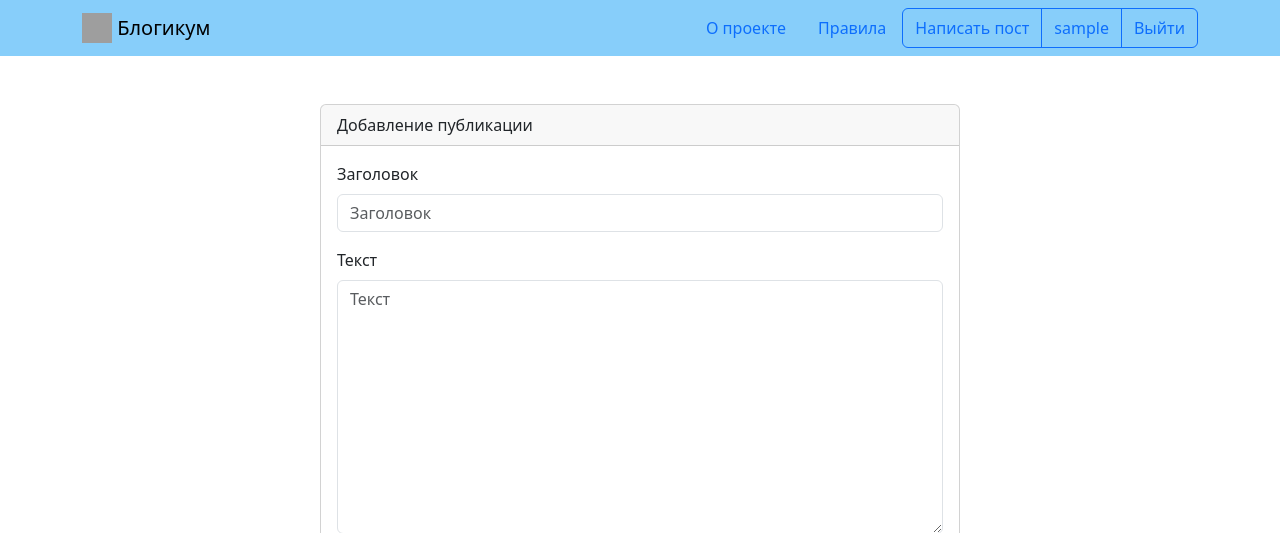
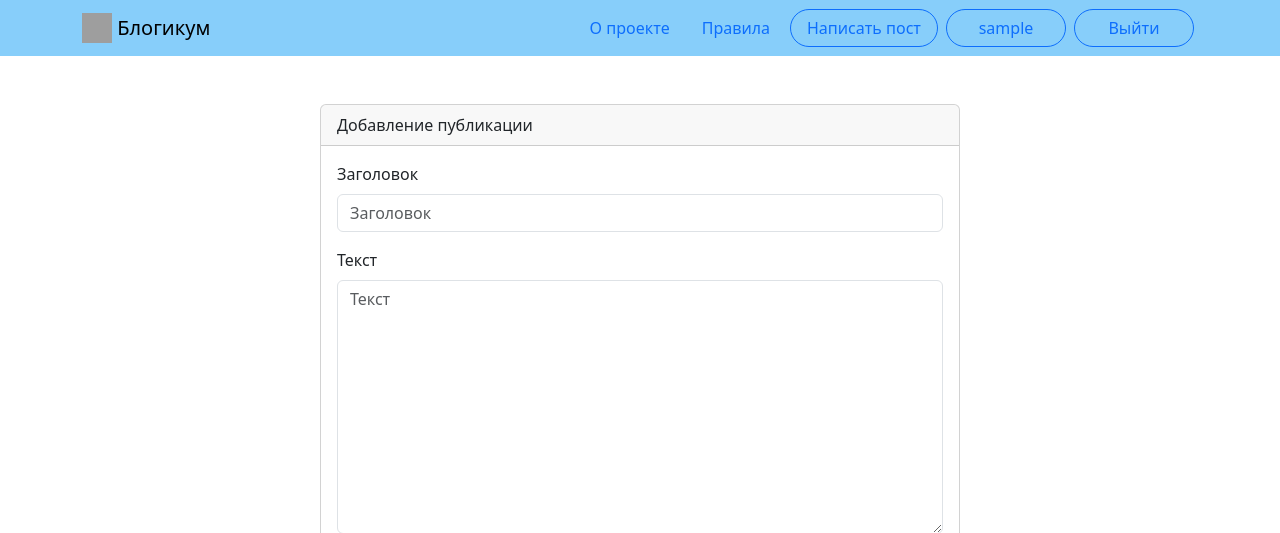
Before and after one commit to akteevg/django-sprint4, a Django app: page /posts/create/ in a window 1280 px wide. Shown: the top 533 px of the page. Run offline with Django 5.2, Linux system fonts and the light colour scheme; the visitor is signed in with stand-in values (Sample User, id 1); data that the repository does not hold is empty; parts of the project's set-up code (start-up, migrations or seed data) failed here and were passed over; some libraries are stand-ins or nearby versions; grey boxes are pictures that could not be loaded.

Commit message:
fix review add 2

```diff
--- a/blogicum/blog/constants.py
+++ b/blogicum/blog/constants.py
@@ -5,5 +5,5 @@ CHAR_FIELD_MAX_LENGTH = 256
 TRUNCATE_LENGTH = 20
 
 # Количество отображаемых публикаций и комментариев на странице при пагинации.
-POSTS_LIMIT_ON_PAGE = 2
-COMMENTS_LIMIT_ON_PAGE = 2
+POSTS_LIMIT_ON_PAGE = 5
+COMMENTS_LIMIT_ON_PAGE = 5
--- a/blogicum/blog/forms.py
+++ b/blogicum/blog/forms.py
@@ -12,14 +12,14 @@ class ProfileEditForm(forms.ModelForm):
 
     def clean_username(self):
         """Проверка уникальности username при редактировании профиля."""
-        username = self.cleaned_data['username']  # Новый username из формы
+        username = self.cleaned_data['username']  # Новый username из формы.
         # Ищем пользователей с таким же username,
         # исключая текущего (self.instance).
         if User.objects.exclude(
             pk=self.instance.pk
         ).filter(username=username).exists():
             raise forms.ValidationError('Это имя пользователя уже занято.')
-        return username  # Если проверка пройдена — возвращаем значение
+        return username  # Если проверка пройдена — возвращаем значение.
 
 
 class PostForm(forms.ModelForm):
@@ -35,14 +35,15 @@ class PostForm(forms.ModelForm):
         )
         widgets = {
             'pub_date': forms.DateTimeInput(
-                attrs={'type': 'datetime-local'},  # HTML-элемент даты/время
-                format='%Y-%m-%dT%H:%M'  # Формат для отображения даты
+                attrs={'type': 'datetime-local'},  # HTML-элемент даты/время.
+                format='%Y-%m-%dT%H:%M'  # Формат для отображения даты.
             ),
         }
 
     def __init__(self, *args, **kwargs):
         """
         Инициализация формы с преобразованием даты для корректного вида.
+
         При редактировании существующей публикации преобразует datetime в
         формат, совместимый с datetime-local input.
         """
--- a/blogicum/blog/mixins.py
+++ b/blogicum/blog/mixins.py
@@ -24,9 +24,9 @@ class AuthorRedirectMixin(AccessMixin):
     def handle_no_permission(self):
         """Обрабатываем всех пользователей, не прошедших проверку."""
         if not self.request.user.is_authenticated:
-            # Неавторизованные — перенаправляем на страницу входа
+            # Неавторизованные — перенаправляем на страницу входа.
             return redirect_to_login(self.request.get_full_path())
-        # Авторизованные не авторы — перенаправляем на страницу публикации
+        # Авторизованные не авторы — перенаправляем на страницу публикации.
         try:
             obj = self.get_object()
             post_id = obj.post_id if isinstance(obj, Comment) else obj.pk
@@ -63,7 +63,6 @@ class SuccessUrlMixin:
 class PostMixin(AuthorCheckMixin, AuthorRedirectMixin):
     """Миксин для работы с публикациями."""
 
-    # form_class: Optional[Type[forms.ModelForm]] = None  # Аннотация типа.
     template_name = 'blog/create.html'
     pk_url_kwarg = 'post_id'
 
--- a/blogicum/blog/models.py
+++ b/blogicum/blog/models.py
@@ -11,6 +11,7 @@ User = get_user_model()
 
 class CreatedAtAbstract(models.Model):
     """Абстрактная модель."""
+
     created_at = models.DateTimeField(
         'Добавлено', auto_now_add=True
     )
--- a/blogicum/blog/urls.py
+++ b/blogicum/blog/urls.py
@@ -1,7 +1,7 @@
 from django.urls import path
 
 from . import views
-from .views import CommentCreateView, PostCreateView, PostEditView, ProfileEditView, ProfileView
+from .views import PostCreateView, PostEditView, ProfileEditView, ProfileView
 
 app_name = 'blog'  # namespase для приложения blog.
 
--- a/blogicum/blogicum/urls.py
+++ b/blogicum/blogicum/urls.py
@@ -1,23 +1,9 @@
 from django.conf import settings
 from django.conf.urls.static import static
 from django.contrib import admin
-from django.contrib.auth import logout
-from django.contrib.auth import views as auth_views
-from django.shortcuts import redirect
 from django.urls import include, path
-from django.views.decorators.http import require_GET
 
 from blog.views import SignUpView
-
-
-@require_GET  # Разрешаем только GET-запросы для безопасности.
-def custom_logout(request):
-    """
-    Функция-обработчик выхода из системы.
-    Выполняет выход и перенаправляет на главную страницу.
-    """
-    logout(request)
-    return redirect('blog:index')
 
 
 urlpatterns = [
@@ -30,37 +16,13 @@ urlpatterns = [
     # URL для дополнительных страниц приложения pages.
     path('pages/', include('pages.urls')),
 
-    # Авторизация.
-    path('auth/login/',
-         auth_views.LoginView.as_view(),
-         name='login'),  # Вход в аккаунт.
-    path('auth/password_change/',
-         auth_views.PasswordChangeView.as_view(),
-         name='password_change'),  # Смена пароля.
-    path('auth/password_change/done/',
-         auth_views.PasswordChangeDoneView.as_view(),
-         name='password_change_done'),  # Подтверждение смены пароля.
-    path('auth/password_reset/',
-         auth_views.PasswordResetView.as_view(),
-         name='password_reset'),  # Запрос на сброс пароля.
-    path('auth/password_reset/done/',
-         auth_views.PasswordResetDoneView.as_view(),
-         name='password_reset_done'),  # Подтверждение запроса на сброс пароля.
-    path('auth/reset/<uidb64>/<token>/',
-         auth_views.PasswordResetConfirmView.as_view(),
-         name='password_reset_confirm'),  # Форма ввода нового пароля.
-    path('auth/reset/done/',
-         auth_views.PasswordResetCompleteView.as_view(),
-         name='password_reset_complete'),  # Подтверждение нового пароля.
+    # Стандартные URL-адреса аутентификации Django.
+    path('auth/', include('django.contrib.auth.urls')),
 
-    # Кастомный logout.
-    path('auth/logout/', custom_logout, name='logout'),  # Выход из аккаунта.
+    # Регистрация пользователя.
     path('auth/registration/',
          SignUpView.as_view(),
-         name='registration'),  # Регистрация пользователя.
-
-    # Стандартные URL-адреса аутентификации Django.
-    path('auth/', include('django.contrib.auth.urls')),
+         name='registration'),
 ]
 
 # Отладочные URL в режиме разработки.
--- a/blogicum/templates/includes/header.html
+++ b/blogicum/templates/includes/header.html
@@ -3,40 +3,78 @@
   <nav class="navbar navbar-light" style="background-color: lightskyblue">
     <div class="container">
       <a class="navbar-brand" href="{% url 'blog:index' %}">
-        <img src="{% static 'img/logo.png' %}" width="30" height="30" class="d-inline-block align-top" alt="">
+        <img src="{% static 'img/logo.png' %}" width="30" height="30"
+          class="d-inline-block align-top" alt="">
         Блогикум
       </a>
       {% with request.resolver_match.view_name as view_name %}
-        <ul class="nav  nav-pills">
+        <ul class="nav nav-pills align-items-center">
           <li class="nav-item">
-            <a class="nav-link {% if view_name == 'pages:about' %} text-white {% endif %}" href="{% url 'pages:about' %}">
+            <a class="nav-link {% if view_name == 'pages:about' %}
+              text-white {% endif %}" href="{% url 'pages:about' %}">
               О проекте
             </a>
           </li>
           <li class="nav-item">
-            <a class="nav-link {% if view_name == 'pages:rules' %} text-white {% endif %}" href="{% url 'pages:rules' %}">
+            <a class="nav-link {% if view_name == 'pages:rules' %}
+              text-white {% endif %}" href="{% url 'pages:rules' %}">
               Правила
             </a>
           </li>
           {% if user.is_authenticated %}
-            <div class="btn-group" role="group" aria-label="Basic outlined example">
-              <button type="button" class="btn btn-outline-primary"><a class="text-decoration-none text-reset"
-                  href="{% url 'blog:create_post' %}">Написать пост</a></button>
-              <button type="button" class="btn btn-outline-primary"><a class="text-decoration-none text-reset"
-                  href="{% url 'blog:profile' user.username %}">{{ user.username }}</a></button>
-              <button type="button" class="btn btn-outline-primary"><a class="text-decoration-none text-reset"
-                  href="{% url 'logout' %}">Выйти</a></button>
-            </div>
+            <!-- Написать пост -->
+            <a href="{% url 'blog:create_post' %}"
+              class="btn btn-outline-primary text-primary hover-white mx-1">
+              Написать пост
+            </a>
+
+            <!-- Пользователь -->
+            <a href="{% url 'blog:profile' user.username %}"
+              class="btn btn-outline-primary text-primary hover-white mx-1">
+              {{ user.username }}
+            </a>
+
+            <!-- Выйти -->
+            <form action="{% url 'logout' %}" method="post"
+              class="d-inline m-0">
+              {% csrf_token %}
+              <button type="submit"
+                class="btn btn-outline-primary text-primary hover-white mx-1">
+                Выйти
+              </button>
+            </form>
           {% else %}
-            <div class="btn-group" role="group" aria-label="Basic outlined example">
-              <button type="button" class="btn btn-outline-primary"><a class="text-decoration-none text-reset"
-                  href="{% url 'login' %}">Войти</a></button>
-              <button type="button" class="btn btn-outline-primary"><a class="text-decoration-none text-reset"
-                  href="{% url 'registration' %}">Регистрация</a></button>
-            </div>
+            <a href="{% url 'login' %}"
+              class="btn btn-outline-primary text-primary hover-white mx-1">
+              Войти
+            </a>
+            <a href="{% url 'registration' %}"
+              class="btn btn-outline-primary text-primary hover-white mx-1">
+              Регистрация
+            </a>
           {% endif %}
         </ul>
       {% endwith %}
     </div>
   </nav>
 </header>
+
+<style>
+  /* Кастомные стили для всех кнопок */
+  .btn-outline-primary {
+    border-radius: 20px !important; /* Скругленные углы */
+    padding: 6px 16px; /* Фиксированные отступы */
+    min-width: 120px; /* Минимальная ширина */
+    transition: all 0.3s; /* Плавная анимация */
+  }
+
+  .btn-outline-primary.hover-white:hover {
+    color: white !important;
+    background-color: #0d6efd;
+    border-color: #0d6efd;
+  }
+
+  .mx-1 {
+    margin: 0 4px !important; /* Отступы между кнопками */
+  }
+</style>
```
